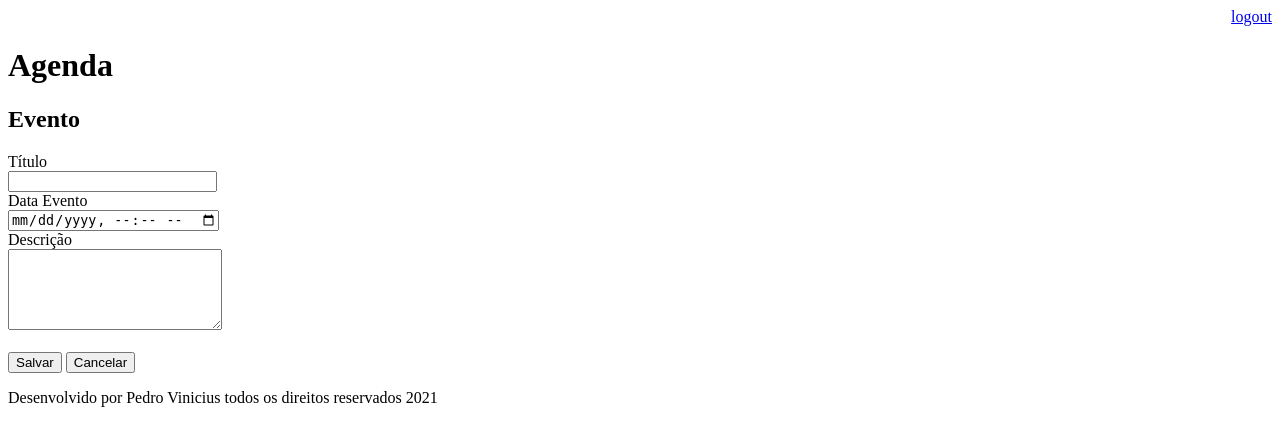
After one commit to Pedro0012021/Agenda_django, a Django app: page /agenda/evento/ in a window 1280 px wide. The commit adds this page. Shown: the top 446 px of the page. Run offline with Django 3.2, Linux system fonts and the light colour scheme; a user stored in the database is signed in.

Commit message:
incluido templatespara inserçao de dados na agenda e incluido git ignore para ignorar arquivos compilados.

```diff
--- a/agenda/urls.py
+++ b/agenda/urls.py
@@ -22,6 +22,8 @@ from django.views.generic import RedirectView
 urlpatterns = [
     path('admin/', admin.site.urls),
     path('agenda/', views.lista_eventos),
+    path('agenda/evento/', views.evento),
+    path('agenda/evento/submit', views.submit_evento),
     path('', RedirectView.as_view(url='/agenda/')),
     path('login/', views.login_user),
     path('login/submit', views.submit_login) ,
--- a/core/views.py
+++ b/core/views.py
@@ -2,7 +2,7 @@ from django.http import request
 from core.models import Evento
 from django.shortcuts import redirect, render
 from django.contrib.auth.decorators import login_required
-from django.contrib.auth import authenticate, login, logout
+from django.contrib.auth import REDIRECT_FIELD_NAME, authenticate, login, logout
 from django.contrib import messages
 
 # Create your views here.
@@ -43,3 +43,21 @@ def lista_eventos(request):
     #evento=Evento.objects.all
     dados={'eventos':evento}
     return render(request, 'agenda.html', dados)
+
+@login_required(login_url='/login/')
+def evento(request):
+    return render(request, 'evento.html')
+
+
+@login_required(login_url='/login/')
+def submit_evento(request):
+    if request.POST:
+        titulo=request.POST.get('titulo')
+        data_evento=request.POST.get('data_evento')
+        descricao=request.POST.get('descricao')
+        usuario=request.user
+        Evento.objects.create(titulo=titulo,
+                            data_evento=data_evento,
+                            descricao=descricao,
+                            usuario=usuario)
+    return redirect('/')
--- a/templates/agenda.html
+++ b/templates/agenda.html
@@ -2,7 +2,9 @@
 
 {% block content %}
     <h2>Agendamentos</h2>
-
+    <a href="evento/">
+        <button type="button">Novo Evento</button>
+    </a>
     <ul style="font-size: 22px" ></ul>
     {%for evento in eventos %}
         <li>{{evento.titulo}} - {{evento.get_data_evento}}</li>
--- /dev/null
+++ b/templates/evento.html
@@ -0,0 +1,25 @@
+{% extends "model-page.html" %}
+
+{% block content %}
+
+<h2>Evento</h2>
+
+<form action="submit" method="POST">{% csrf_token %}
+    <label>Título</label>
+    <br>
+    <input type="text" name="titulo" size=23 >
+    <br>
+    <label>Data Evento</label>
+    <br>
+    <input type="datetime-local" name="data_evento">
+    <br>
+    <label>Descrição</label>
+    <br>
+    <textarea name="descricao" rows="5" cols="24" ></textarea>
+    <br><br>
+    <button type="submit">Salvar</button>
+    <a href="/">
+        <button type="button">Cancelar</button>
+    </a>
+</form>
+{% endblock %}
```
Also changed, not shown: db.sqlite3, 1 other file.
